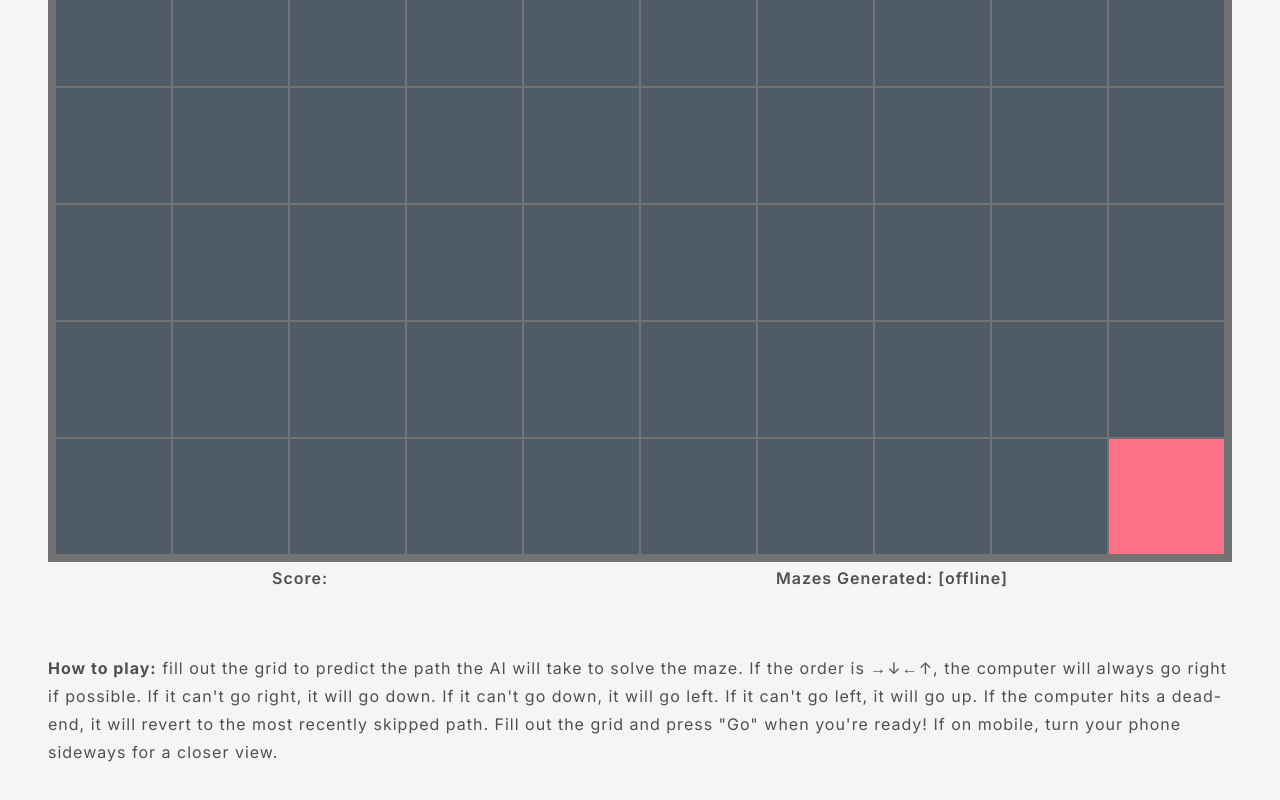
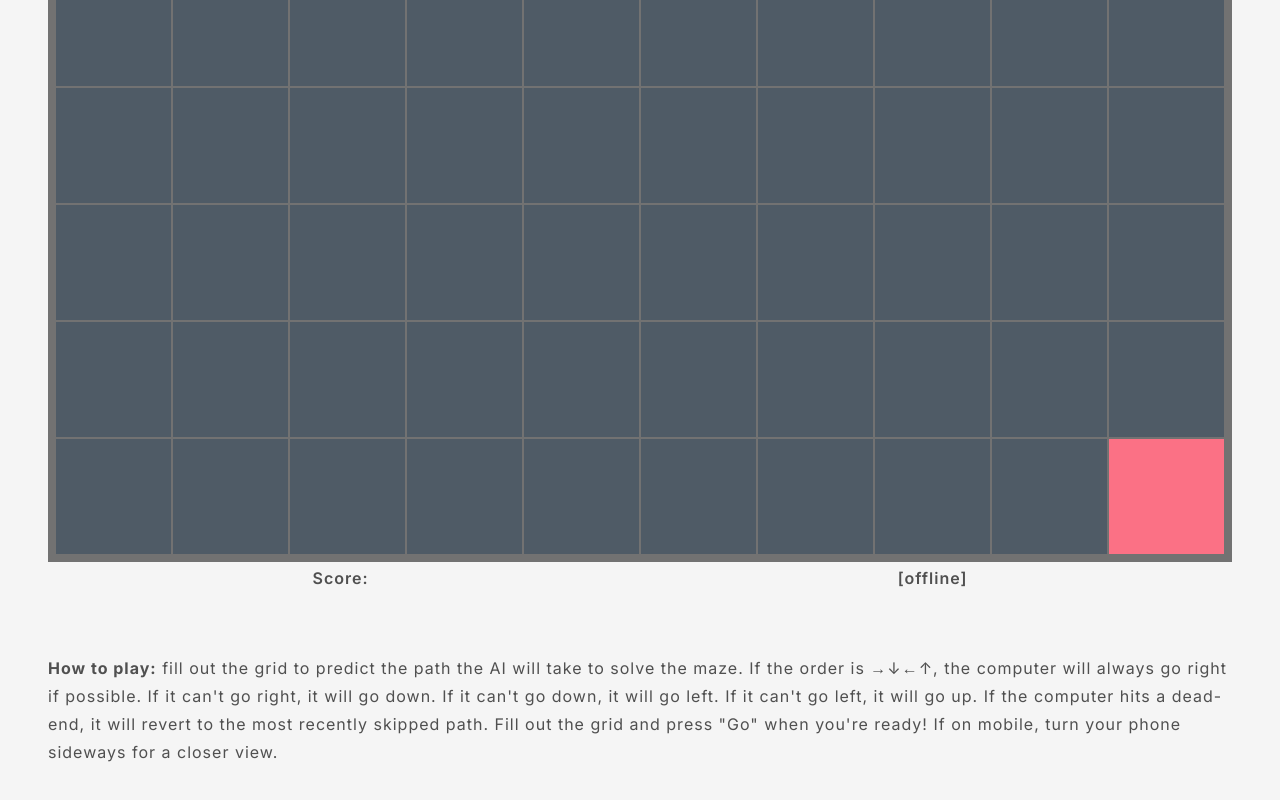
Before and after one commit to joliveto64/the-grid, a Next.js app: page / in a window 1280 px wide. Shown: the part 718-1518 px from the top of the page. Built offline with nearby package versions, Linux system fonts and the light colour scheme; no server answers; the database is empty.

Commit message:
db update

```diff
--- a/app/page.tsx
+++ b/app/page.tsx
@@ -345,8 +345,6 @@ export default function Home() {
     }
   }
 
-  console.log(numMazes);
-
   return (
     <div className="App">
       <div className="top-info">
@@ -370,7 +368,7 @@ export default function Home() {
 
               setTimeout(() => {
                 setIsCoolDown(false);
-              }, 5000);
+              }, 3000);
             }
           }}
         >
@@ -429,7 +427,9 @@ export default function Home() {
       </div>
       <div className="bottom-info">
         <span>{`Score: ${userScore}`}</span>
-        <span>{`Mazes Generated: ${numMazes ? numMazes : "[offline]"}`}</span>
+        <span>{`${
+          numMazes ? `Mazes Generated: ${numMazes}` : "[offline]"
+        }`}</span>
       </div>
       <span className="how-to-play">
         <strong
```
